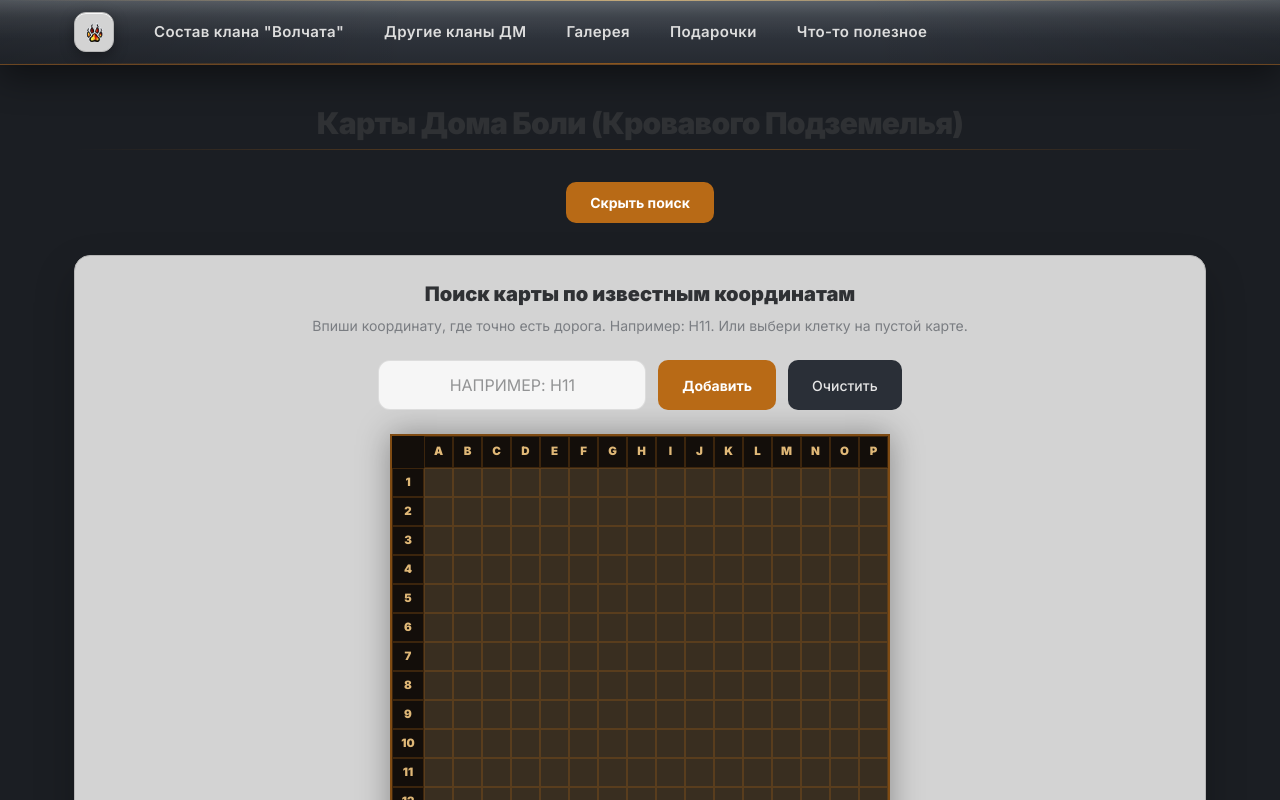
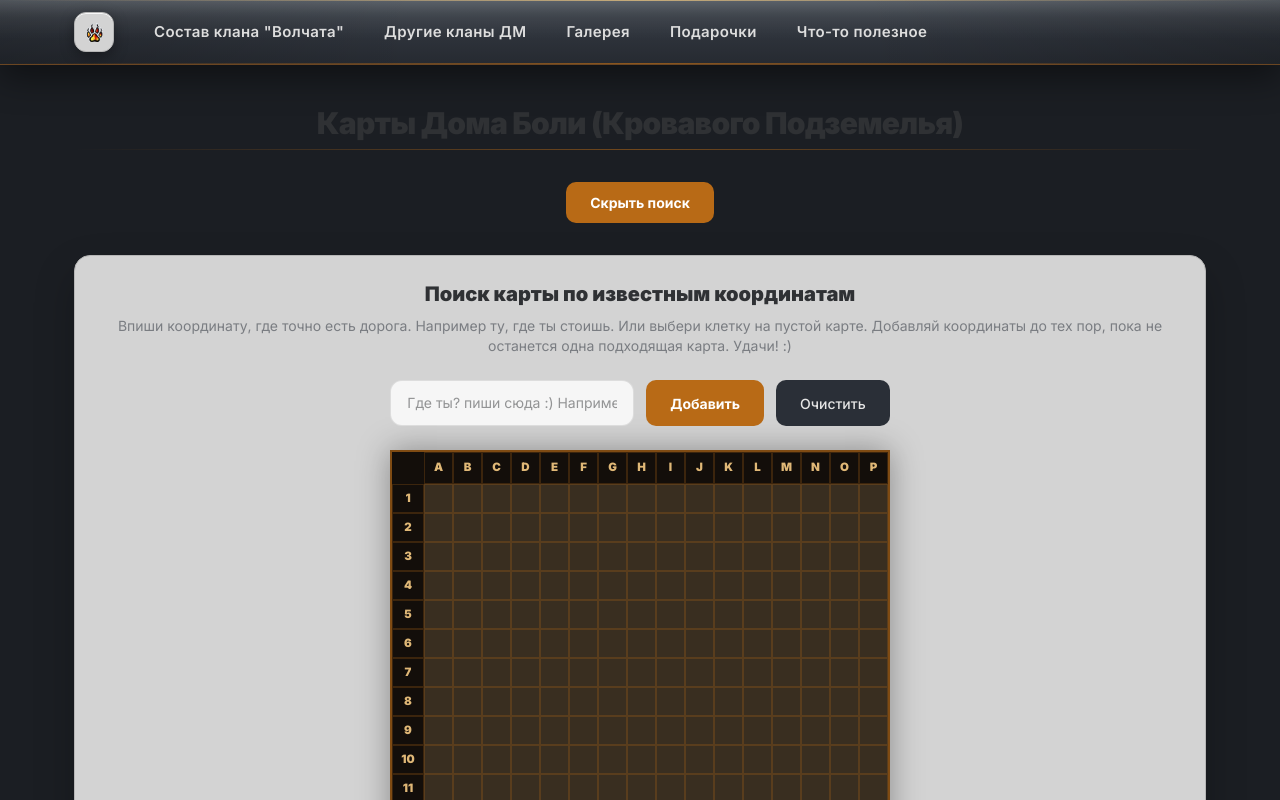
Before and after one commit to reverie-w-sh/dm-portal, a Next.js app: page /dom-boli in a window 1280 px wide. Both pictures are taken after a click on the button "В КП? Найди свою карту". Shown: the top 800 px of the page. Built offline with nearby package versions, Linux system fonts and the light colour scheme.

Commit message:
Update page.tsx

```diff
--- a/src/app/dom-boli/page.tsx
+++ b/src/app/dom-boli/page.tsx
@@ -247,8 +247,8 @@ export default function DimBoliPage() {
             </h2>
 
             <p className="text-ink-muted text-sm text-center mb-6">
-              Впиши координату, где точно есть дорога. Например: H11. Или выбери
-              клетку на пустой карте.
+              Впиши координату, где точно есть дорога. Например ту, где ты стоишь. Или выбери
+              клетку на пустой карте. Добавляй координаты до тех пор, пока не останется одна подходящая карта. Удачи! :)
             </p>
 
             <div className="flex flex-col sm:flex-row gap-3 justify-center mb-6">
@@ -258,8 +258,8 @@ export default function DimBoliPage() {
                 onKeyDown={(e) => {
                   if (e.key === "Enter") addCoord(coordInput);
                 }}
-                placeholder="Например: H11"
-                className="px-4 py-3 rounded-xl bg-white/80 text-ink outline-none border border-black/10 text-center uppercase"
+                placeholder="Где ты? пиши сюда :) Например: H11"
+                className="px-4 py-3 rounded-xl bg-white/80 text-ink outline-none border border-black/10 text-center normal-case text-sm"
               />
 
               <button
```
